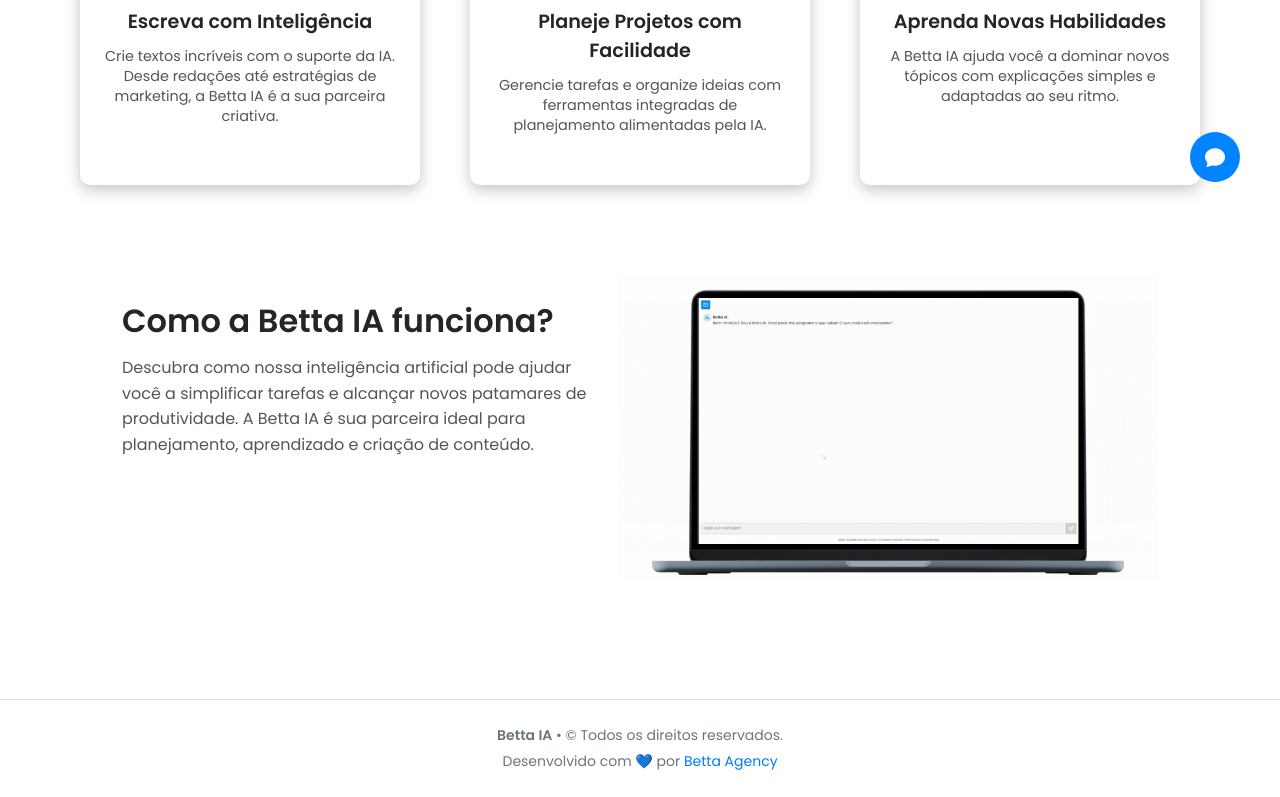
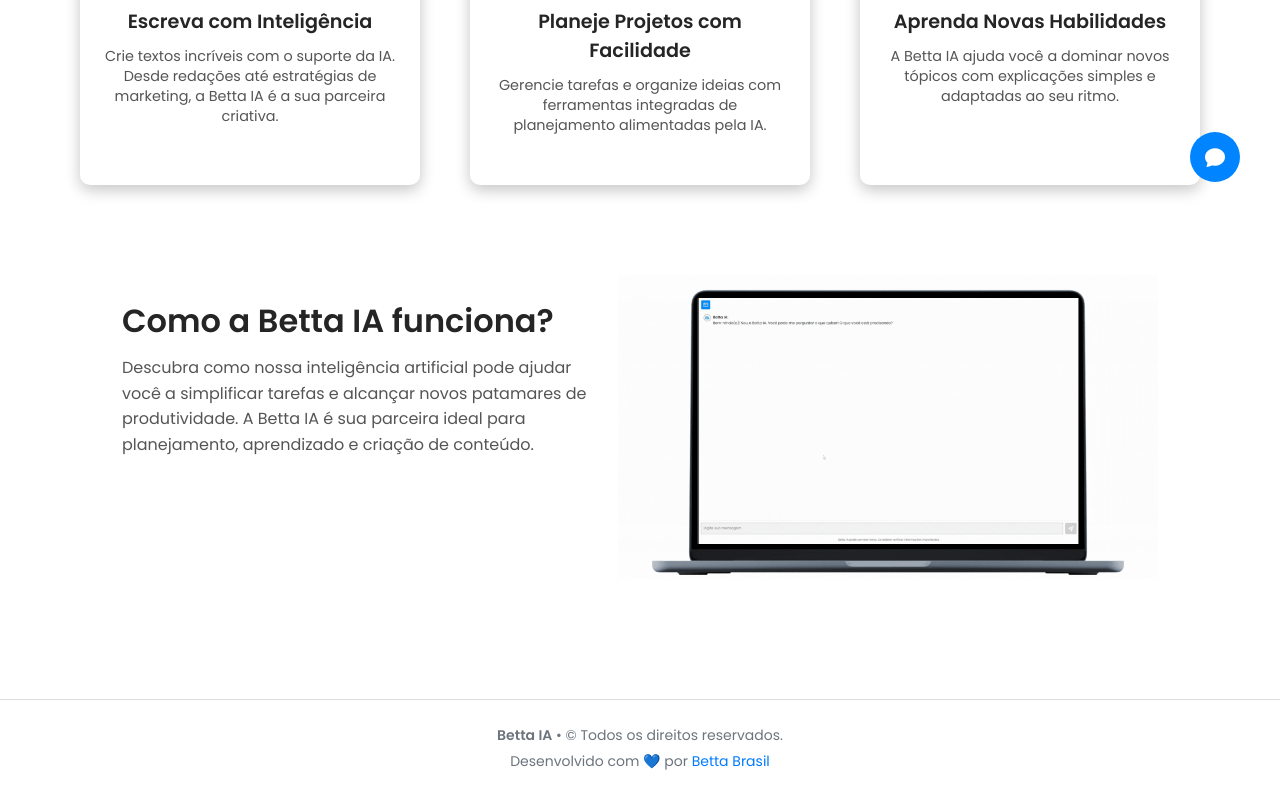
Before and after one commit to 90fabricio09/bettaia, a React (Vite) app: page /home in a window 1280 px wide. Shown: the part 578-1375 px from the top of the page. Built offline with nearby package versions, Linux system fonts and the light colour scheme; no server answers.

Commit message:
Update Home.jsx

```diff
--- a/src/pages/Home.jsx
+++ b/src/pages/Home.jsx
@@ -67,7 +67,7 @@ const Home = () => {
       <footer class="footer">
         <div class="footer-content">
           <p><b>Betta IA</b> • &copy; Todos os direitos reservados.</p>
-          <p>Desenvolvido com 💙 por <a href="https://bettaagency.com.br" target="_blank">Betta Agency</a></p>
+          <p>Desenvolvido com 💙 por <a href="https://bettabrasil.com.br" target="_blank">Betta Brasil</a></p>
         </div>
       </footer>
 
```
